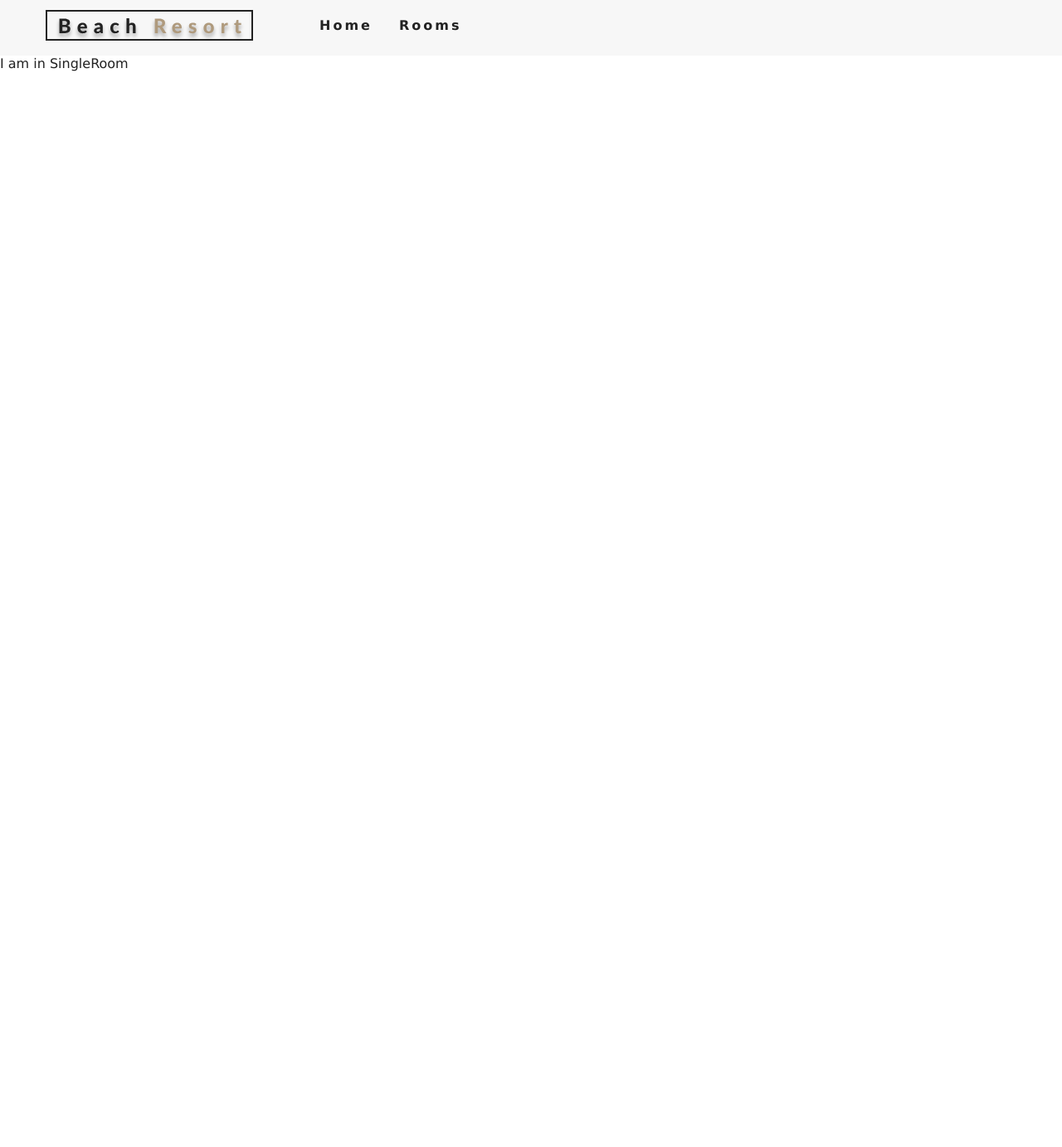
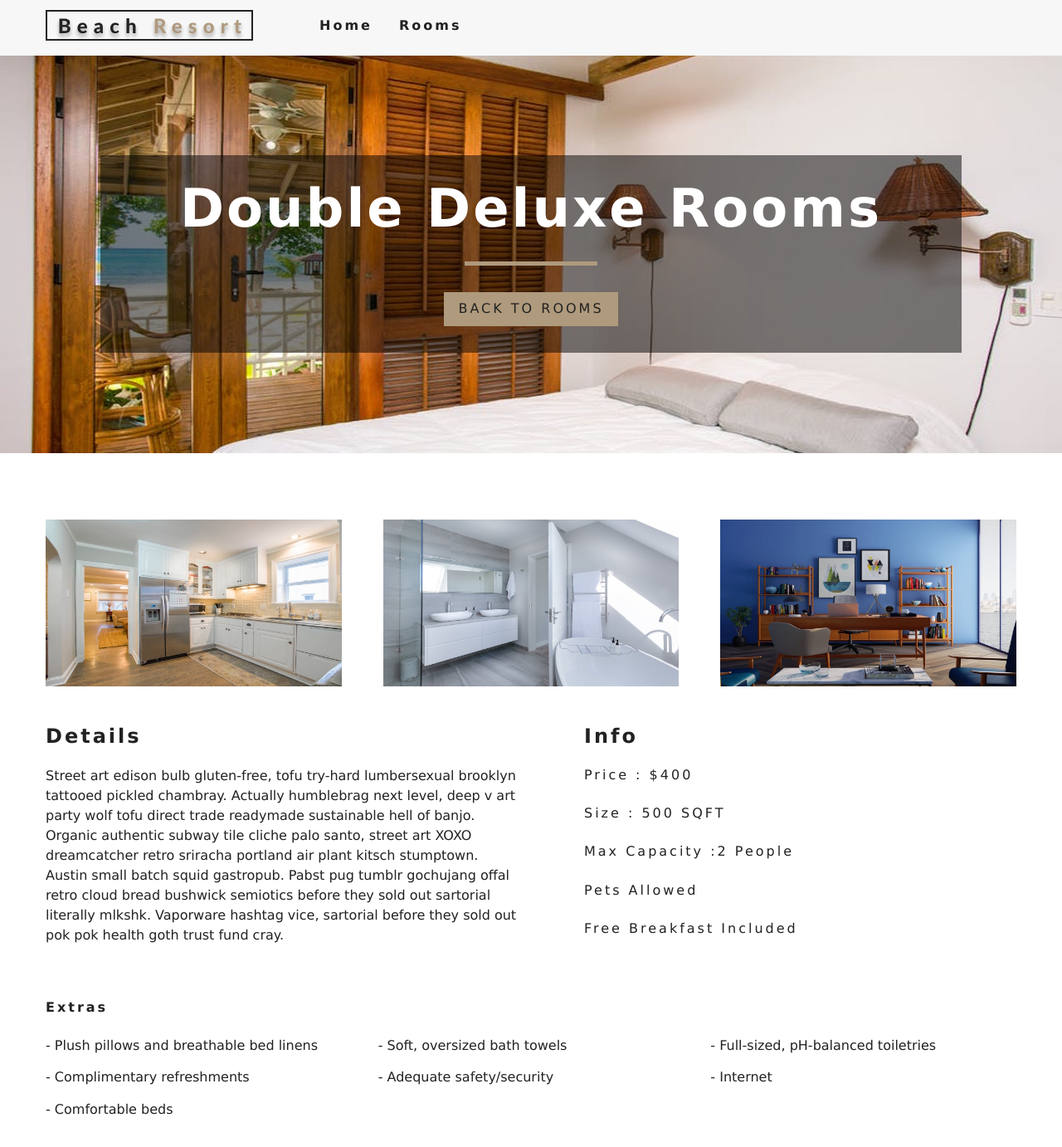
Before and after one commit to NigamLavya/React_Resort, a React (Create React App) app: page /rooms/double-deluxe in a window 1280 px wide. Shown: the top 1382 px of the page at 83% size. Before the commit the page ends 800 px from the top, so only its background shows below. Built offline with nearby package versions, Linux system fonts and the light colour scheme.

Commit message:
single room component

```diff
--- a/src/Context.js
+++ b/src/Context.js
@@ -28,9 +28,13 @@ class RoomProvider extends Component {
         })
     }
 
+    getRoom = (slug) => {
+        return this.state.rooms.find(item => item.slug === slug)
+    }
+
     render() {
         return (
-            <RoomContext.Provider value={{ ...this.state }}>
+            <RoomContext.Provider value={{ ...this.state, getRoom:this.getRoom }}>
                 {this.props.children}
             </RoomContext.Provider>
         )
--- /dev/null
+++ b/src/components/StyledHero.js
@@ -0,0 +1,12 @@
+import defaultHeroImage from '../images/room-1.jpeg'
+import styled from 'styled-components'
+
+const StyledHero = styled.header`
+  background: url(${props=>props.heroURL || defaultHeroImage}) center/cover no-repeat;
+  display: flex;
+  align-items: center;
+  justify-content: center;
+  min-height: 60vh;
+`;
+
+export default StyledHero;
--- a/src/pages/SingleRoom.js
+++ b/src/pages/SingleRoom.js
@@ -1,11 +1,64 @@
 import React, { Component } from 'react'
+import { RoomContext } from '../Context'
+import { Link } from 'react-router-dom'
+import StyledHero from '../components/StyledHero'
+import Banner from '../components/Banner'
 
 export default class SingleRoom extends Component {
+
+    constructor(props) {
+        super(props);
+        this.state = {
+            slug: this.props.match.params.id
+        }
+    }
+    static contextType = RoomContext;
+
     render() {
+        let { getRoom } = this.context;
+        let room = getRoom(this.state.slug);
+
+        if (!room) {
+            return (
+                <div className="error">
+                    <h3>No Such Rooms found</h3>
+                    <Link className='btn-primary' to='/'>Back to Home</Link>
+                </div>
+            )
+        }
+        let [mainImage, ...restImages] = room.images
+
         return (
-            <div>
-                I am in SingleRoom
-            </div>
+            <>
+                <StyledHero heroURL={mainImage}>
+                    <Banner title={`${room.name} rooms`}>
+                        <Link className='btn-primary' to='/rooms'>Back to Rooms</Link>
+                    </Banner>
+                </StyledHero>
+                <section className='single-room'>
+                    <div className="single-room-images">
+                        {restImages.map((image, index) => {
+                            return <img key={index} src={image} alt={room.name} />
+                        })}
+                    </div>
+                    <div className="single-room-info">
+                        <article className="desc">
+                            <h3>details</h3>
+                            <p>{room.description}</p>
+                        </article>
+                        <article className="info"><h3>info</h3><h6>price : ${room.price}</h6><h6>size : {room.size} SQFT</h6><h6>max capacity :{room.capacity > 1 ? `${room.capacity} people` : `single person`} </h6><h6>{room.pets?'pets allowed':'No pets allowed'}</h6><h6>{room.breakfast && 'free breakfast included'}</h6></article>
+                    </div>
+                </section>
+                <section className="room-extras">
+                    <h6>extras</h6>
+                    <ul className='extras'>
+                        {room.extras.map((extra,index)=>{
+                            return <li key={index}>- {extra}</li>
+                        })}
+
+                    </ul>
+                </section>
+            </>
         )
     }
 }
```
